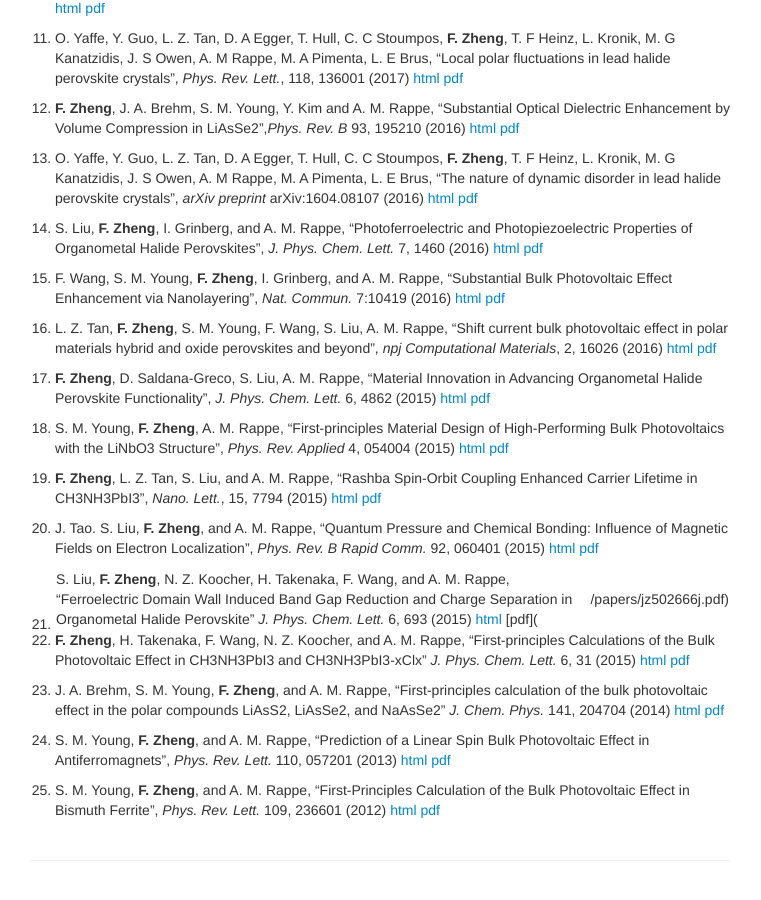
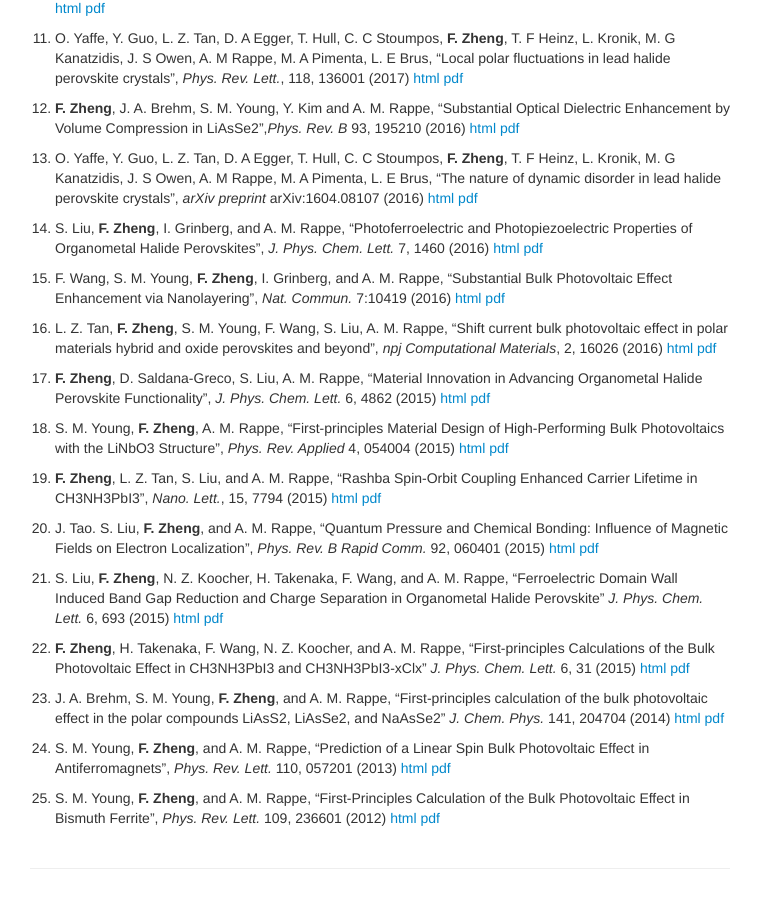
Before and after one commit to zhengfann/web, a Jekyll site: the page built from pages/publication.md, in a window 1280 px wide and 900 px high, scrolled down 684 px. Shown: the whole window, without its empty margins (260-1021 px from the left). Built offline with Jekyll 4.4.1, drawn with Linux system fonts in a browser that asks for light colours.

Commit message:
corr pub

```diff
--- a/pages/publication.md
+++ b/pages/publication.md
@@ -44,7 +44,7 @@ description: Fan Zheng's research
 
 0. J. Tao. S. Liu, **F. Zheng**, and A. M. Rappe, "Quantum Pressure and Chemical Bonding: Influence of Magnetic Fields on Electron Localization", *Phys. Rev. B Rapid Comm.* 92, 060401 (2015) [html](http://dx.doi.org/10.1103/PhysRevB.92.060401) [pdf](/papers/PhysRevB.92.060401.pdf)
 
-0. S. Liu, **F. Zheng**, N. Z. Koocher, H. Takenaka, F. Wang, and A. M. Rappe, "Ferroelectric Domain Wall Induced Band Gap Reduction and Charge Separation in Organometal Halide Perovskite" *J. Phys. Chem. Lett.* 6, 693 (2015) [html](http://dx.doi.org/10.1021/jz502666j) [pdf](|/papers/jz502666j.pdf)
+0. S. Liu, **F. Zheng**, N. Z. Koocher, H. Takenaka, F. Wang, and A. M. Rappe, "Ferroelectric Domain Wall Induced Band Gap Reduction and Charge Separation in Organometal Halide Perovskite" *J. Phys. Chem. Lett.* 6, 693 (2015) [html](http://dx.doi.org/10.1021/jz502666j) [pdf](/papers/jz502666j.pdf)
 
 0. **F. Zheng**, H. Takenaka, F. Wang, N. Z. Koocher, and A. M. Rappe, "First-principles Calculations of the Bulk Photovoltaic Effect in CH3NH3PbI3 and CH3NH3PbI3-xClx" *J. Phys. Chem. Lett.* 6, 31 (2015) [html](http://dx.doi.org/10.1021/jz502109e) [pdf](/papers/jz502109e.pdf)
 
```
